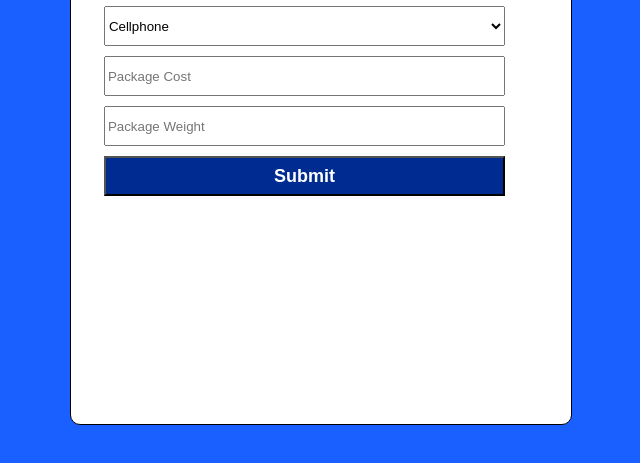
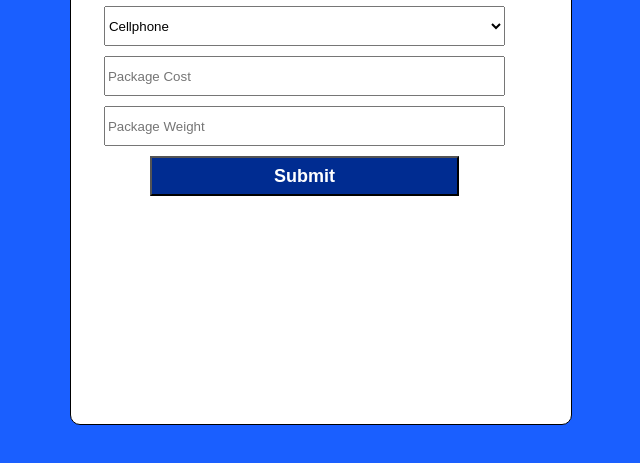
Before and after one commit to gkennedy87/shipping-calculator, a plain HTML site: page index.html in a window 1280 px wide. Shown: the part 173-636 px from the top of the page, without its empty margins (319-959 px from the left). Drawn offline with nearby package versions, Linux system fonts and the light colour scheme.

Commit message:
Changed size of button

```diff
--- a/main.css
+++ b/main.css
@@ -47,8 +47,8 @@ form {
 }
 
 #submitBtn {
-  grid-column-start: 2;
-  grid-column-end: 5;
+  grid-column-start: 3;
+  grid-column-end: 4;
   grid-row: 5/5;
   background-color: #002C91;
   color: white;
```
